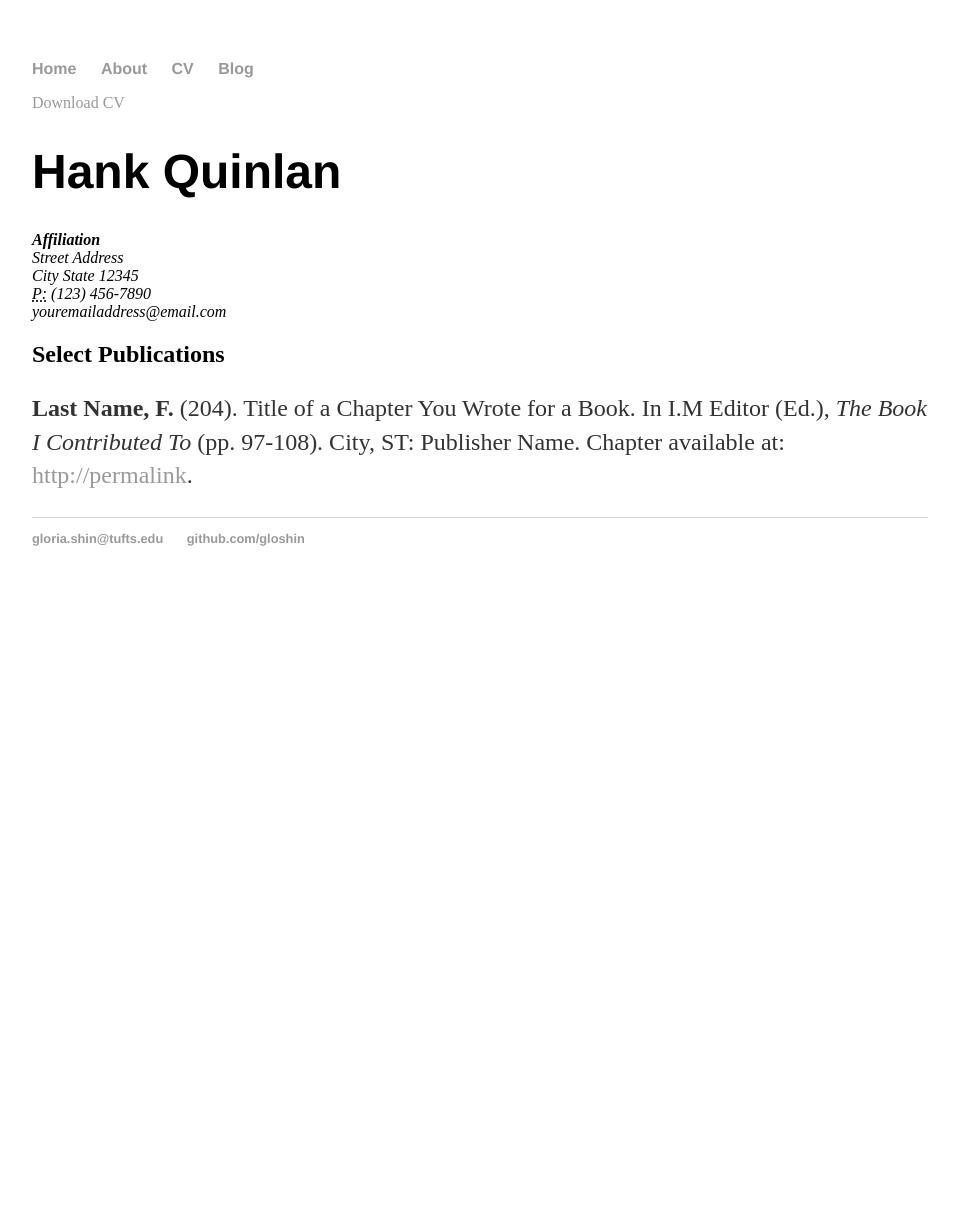
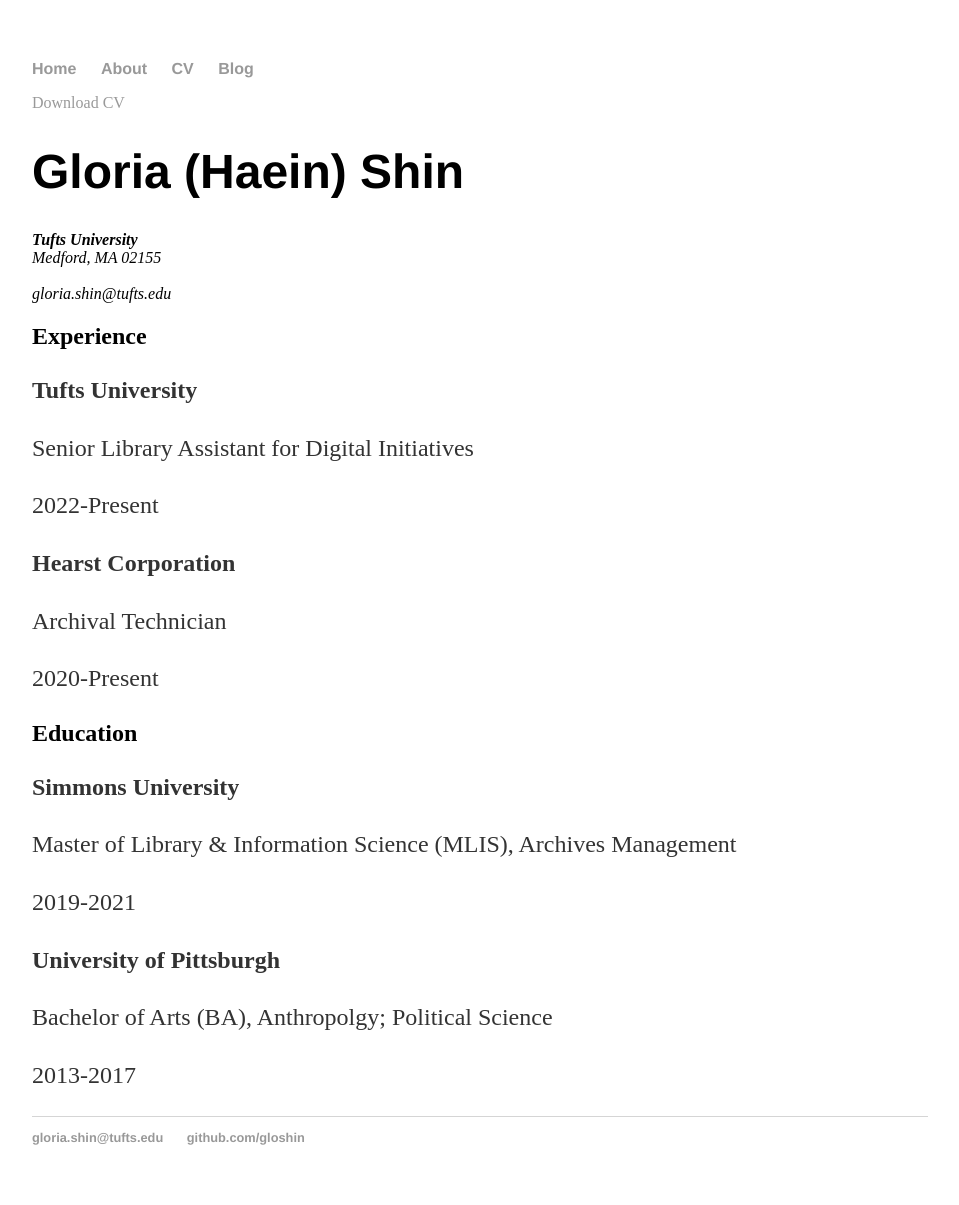
Before and after one commit to gloshin/gloriashin.github.io, a Jekyll site: the page built from cv/index.html, in a window 1280 px wide. Shown: the whole page, without its empty margins (160-1119 px from the left). Built offline with Jekyll 4.4.1, drawn with Linux system fonts in a browser that asks for light colours; before the commit the page ends 900 px from its top, so only the background shows below that.

Commit message:
Update index.html

```diff
--- a/cv/index.html
+++ b/cv/index.html
@@ -5,18 +5,33 @@
 
 	<div class="cv">
 		<a href="#" class="download" title="Download CV as PDF">Download CV</a>
-					<h1>Hank Quinlan</h1>
+					<h1>Gloria (Haein) Shin</h1>
 					<address>
-					<strong>Affiliation</strong><br>
-					Street Address<br>
-					City State 12345<br>
-					<abbr title="phone">P:</abbr> (123) 456-7890<br>
-					<span class="obfuscate">youremailaddress@email.com</span>
+					<strong>Tufts University</strong>
+					<br>Medford, MA 02155<br>
+					<abbr title="phone"></abbr><br>
+					<span class="obfuscate">gloria.shin@tufts.edu</span>
 					</address>
 
-					<h2>Select Publications</h2>
+					<h2>Experience</h2>
 
-					<p><strong>Last Name, F.</strong> (204). Title of a Chapter You Wrote for a Book. In I.M Editor (Ed.), <em>The Book I Contributed To</em> (pp. 97-108). City, ST: Publisher Name. Chapter available at: <a href="#">http://permalink</a>.
+					<p><strong>Tufts University</strong>
+					<p>Senior Library Assistant for Digital Initiatives</p>
+					<p>2022-Present</p>
+
+					<p><strong>Hearst Corporation</strong>
+					<p>Archival Technician</p>
+					<p>2020-Present</p>
+
+					<h2>Education</h2>
+
+					<p><strong>Simmons University</strong></p>
+					<p>Master of Library & Information Science (MLIS), Archives Management</p>
+					<p>2019-2021</p>
+
+					<p><strong>University of Pittsburgh</strong></p>
+					<p>Bachelor of Arts (BA), Anthropolgy; Political Science</p>
+					<p>2013-2017</p>
 
 
 	</div>
```
